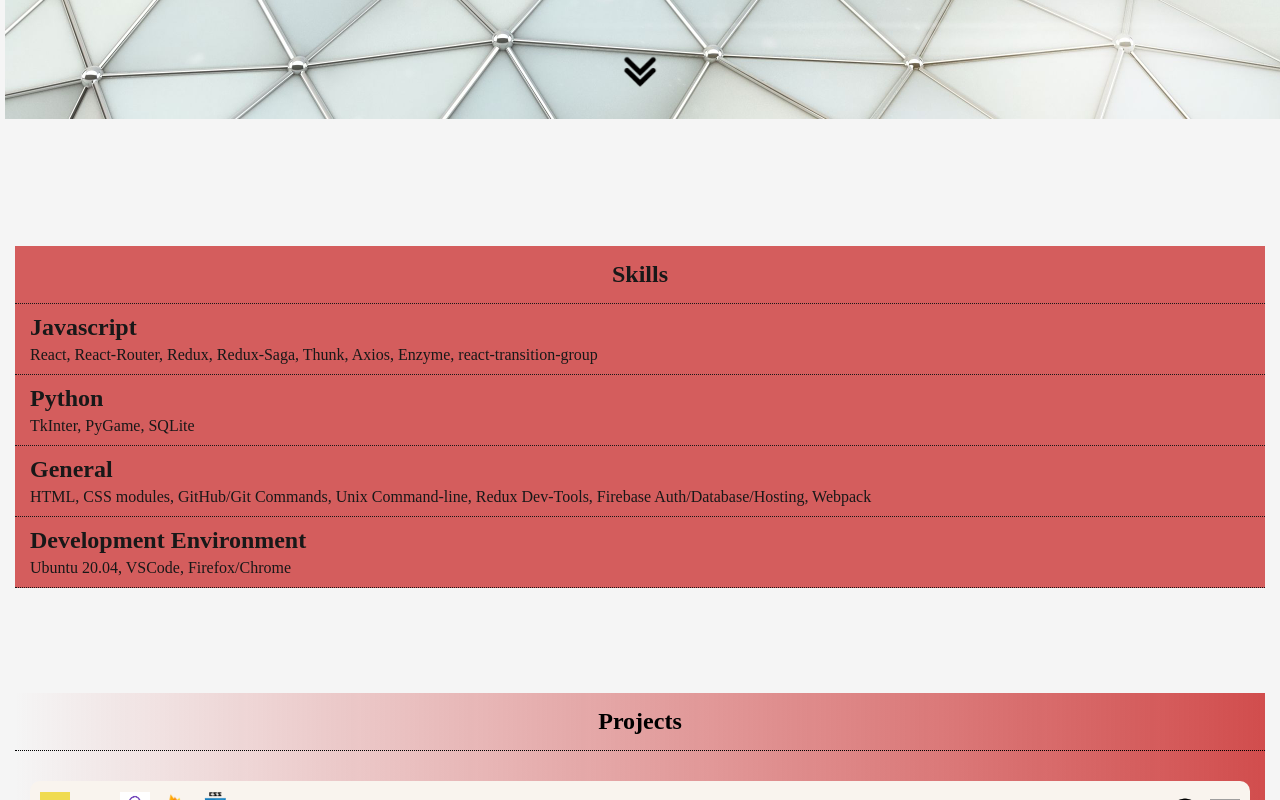
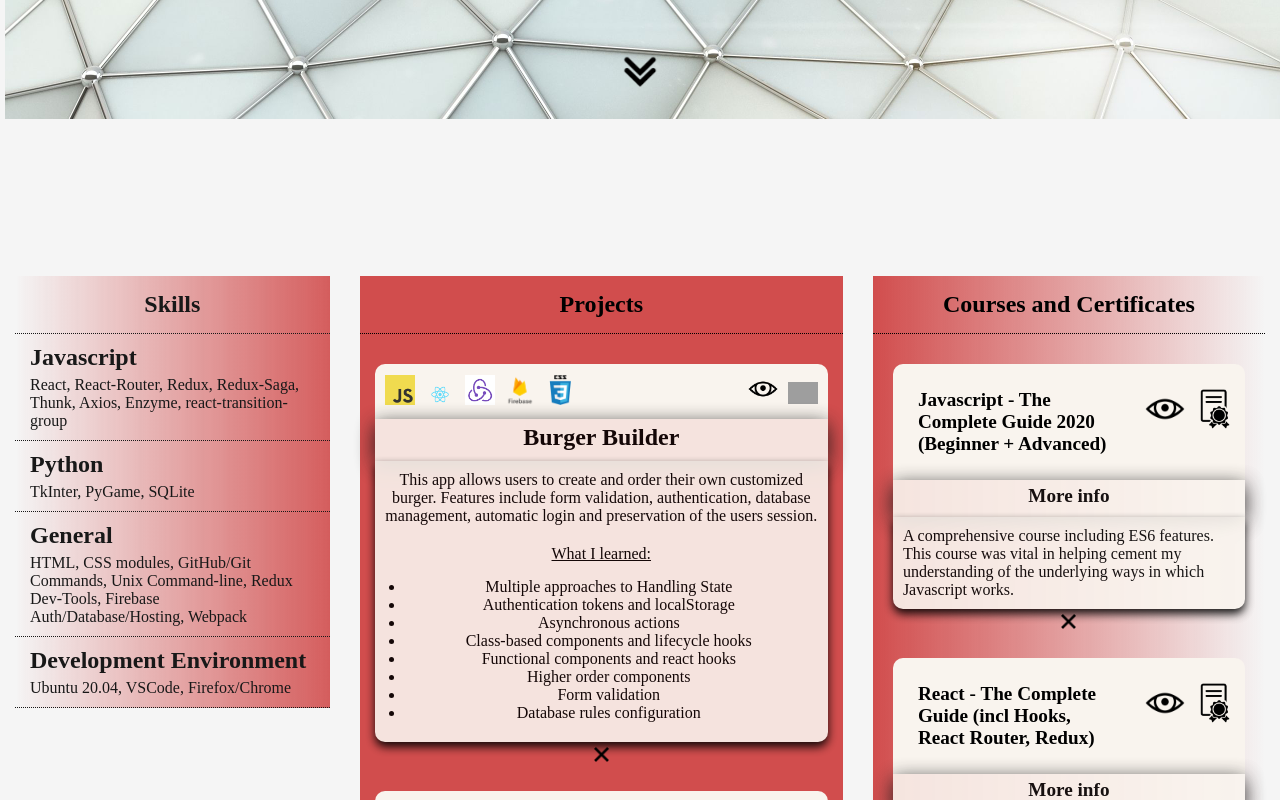
Before and after one commit to Kwarn/portfolio, a React (Create React App) app: page / in a window 1280 px wide. Shown: the part 740-1540 px from the top of the page. Built offline with nearby package versions, Linux system fonts and the light colour scheme; grey boxes are pictures that could not be loaded.

Commit message:
home page components now responsive

```diff
--- a/src/components/Project/Project.js
+++ b/src/components/Project/Project.js
@@ -30,6 +30,7 @@ const Project = props => {
   ))
 
   const drawContentProps = {
+    isAlwaysShown: project.title === 'Burger Builder',
     isProject: true,
     title: project.title,
     lessonsListItems: lessonsListItems,
--- a/src/components/Skills/Skills.module.css
+++ b/src/components/Skills/Skills.module.css
@@ -11,14 +11,14 @@
   text-align: center;
   font-size: x-large;
   color: black;
-  background-color: rgb(209, 77, 77);
+  background: linear-gradient(to left, rgb(209, 77, 77), transparent 100%);
 }
 
 .TechLists {
   border-bottom: 1px dotted black;
   height: auto;
   margin: 0px 15px 15px 15px;
-  background-color: rgb(209, 77, 77);
+  background: linear-gradient(to left, rgb(209, 77, 77), transparent 100%);
 }
 .TechLists p {
   padding: 5px 15px 10px 15px;
@@ -31,3 +31,9 @@
 .TechSubsection {
   border-bottom: 1px dotted black;
 }
+
+@media (min-width: 900px) {
+  .Skills {
+    width: 100%;
+  }
+}
--- a/src/containers/Courses/Course/Course.js
+++ b/src/containers/Courses/Course/Course.js
@@ -15,6 +15,8 @@ const Course = props => {
   const drawContentProps = {
     title: 'More info',
     desc: desc,
+    isAlwaysShown:
+      title === 'Javascript - The Complete Guide 2020 (Beginner + Advanced)',
   }
 
   const certIcon = cert ? (
@@ -30,7 +32,7 @@ const Course = props => {
       <div className={classes.Course}>
         <h1>{title}</h1>
         <div className={classes.Icons}>
-          <a href={courseLink} target="_blank" rel="noopener noreferrer" >
+          <a href={courseLink} target="_blank" rel="noopener noreferrer">
             <img src={imageAssets.showDemo} alt="showCourse" />
           </a>
           {certIcon}
--- a/src/containers/Courses/Courses.module.css
+++ b/src/containers/Courses/Courses.module.css
@@ -18,3 +18,11 @@
   font-size: x-large;
   color: black;
 }
+
+@media (min-width: 900px) {
+  .Courses {
+    margin-top: 150px;
+    width: 100%;
+    height: auto;
+  }
+}
--- a/src/containers/Draw/Draw.js
+++ b/src/containers/Draw/Draw.js
@@ -14,14 +14,8 @@ const Draw = props => {
   }
 
   useEffect(() => {
-    if (
-      (contentType === 'project' &&
-        drawContentProps.title === 'Burger Builder') ||
-      drawContentProps.title ===
-        'Javascript - The Complete Guide 2020 (Beginner + Advanced)'
-    )
-      setIsDrawOpen(true)
-  }, [contentType, drawContentProps.title])
+    if (drawContentProps.isAlwaysShown) setIsDrawOpen(true)
+  }, [drawContentProps])
 
   const showTitle = drawContentProps.title ? (
     <h1
--- a/src/containers/Home/Home.js
+++ b/src/containers/Home/Home.js
@@ -60,17 +60,19 @@ const Home = props => {
           />
         </FadeInSection>
       </div>
-      <FadeInSection fadeDirection="left">
+      <div className={classes.ComponentsWrapper}>
+        <FadeInSection fadeDirection="right">
           <Skills />
         </FadeInSection>
 
-      <FadeInSection fadeDirection="right">
+        <FadeInSection fadeDirection="top">
           <Projects />
         </FadeInSection>
 
         <FadeInSection fadeDirection="left">
           <Courses />
         </FadeInSection>
+      </div>
     </>
   )
 }
--- a/src/containers/Home/Home.module.css
+++ b/src/containers/Home/Home.module.css
@@ -1,5 +1,7 @@
 .Home {
+
 }
+
 .WelcomeTop {
   z-index: 1;
   background-color: white;
@@ -9,8 +11,15 @@
   width: auto;
 }
 .WelcomeElements {
+  margin-top: -20px;
   position: relative;
   text-align: center;
+}
+
+.ComponentsWrapper {
+  margin-top: 30px;
+  width: 100%;
+  height: auto;
 }
 
 .WelcomeImage {
@@ -19,8 +28,6 @@
   height: auto;
   overflow: hidden;
   max-height: 80%;
-  /* min-height: 100%;
-  min-width: 100%; */
 }
 
 .Divider {
@@ -76,6 +83,9 @@
 }
 
 @media (min-width: 900px) {
+  .ComponentsWrapper {
+    display: flex;
+  }
   .WelcomeElements {
     margin-left: 20vw;
     margin-top: -500px;
@@ -123,4 +133,12 @@
     margin-bottom: 250px;
   }
 }
+
+@media (min-width: 1920px) {
+  .WelcomeImage {
+    max-height: 100%;
+    max-width: auto;
+  }
+}
+
 /* 840 divider lines up with pic */
--- a/src/containers/Projects/Projects.module.css
+++ b/src/containers/Projects/Projects.module.css
@@ -4,14 +4,13 @@
 }
 
 .ProjectsContainer {
-  background-color: #b1afae;
-  background: linear-gradient(to left, rgb(209, 77, 77), transparent 100%);
+  background-color: rgb(209, 77, 77);
   margin: 0px 15px 20px 15px;
   padding: 10px 0px 30px 0px;
 }
 
 .SectionTitle {
-  background: linear-gradient(to left, rgb(209, 77, 77), transparent 100%);
+  background-color: rgb(209, 77, 77);
   border-bottom: 1px dotted black;
   margin: 0px 15px 0px 15px;
   padding: 15px 0px 15px 0px;
@@ -19,3 +18,11 @@
   font-size: x-large;
   color: black;
 }
+
+@media (min-width: 900px) {
+  .Projects {
+    width: 100%;
+    height: auto;
+    margin-top: 140px;
+  }
+}
```
Lines whose indentation alone changed are shown as unchanged.
